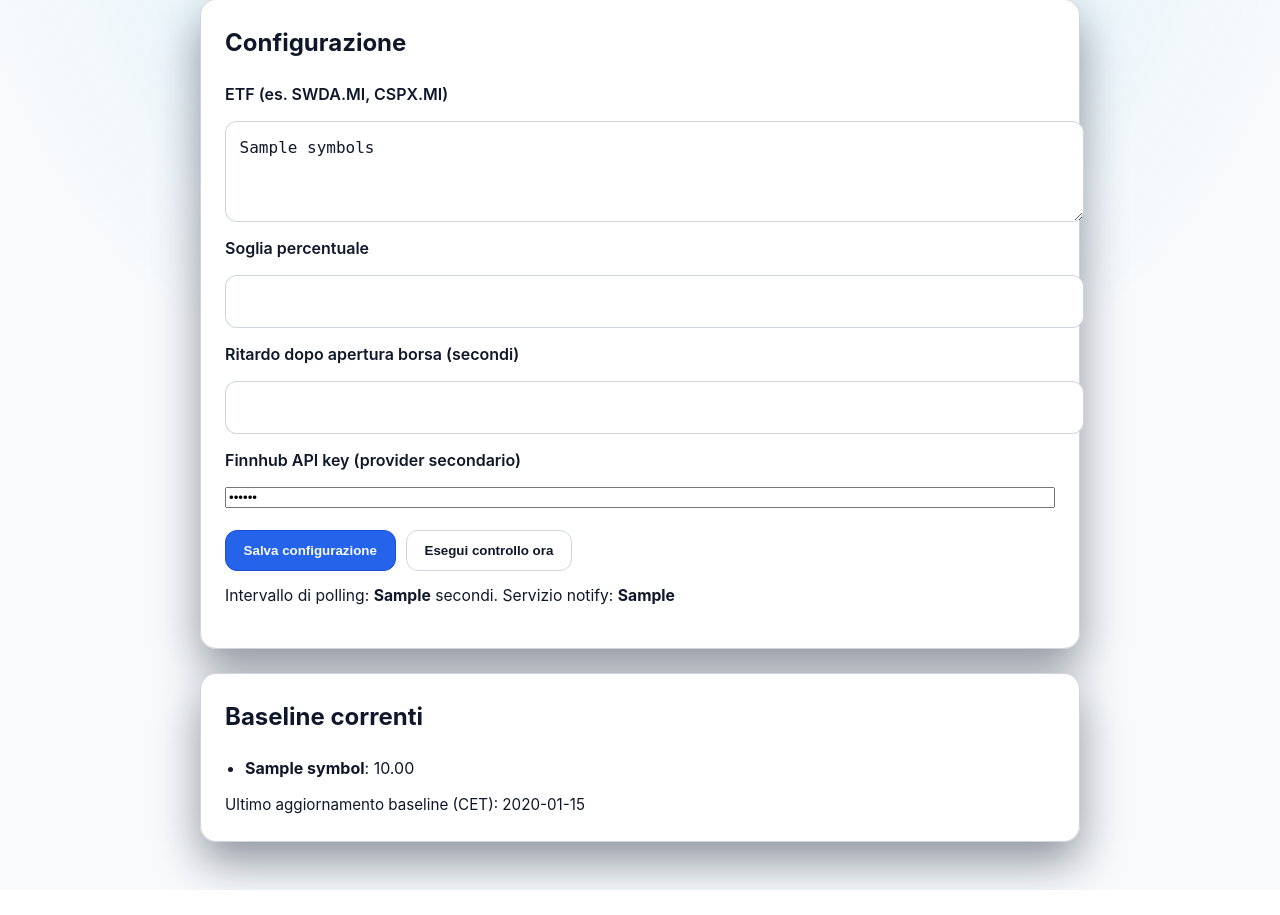
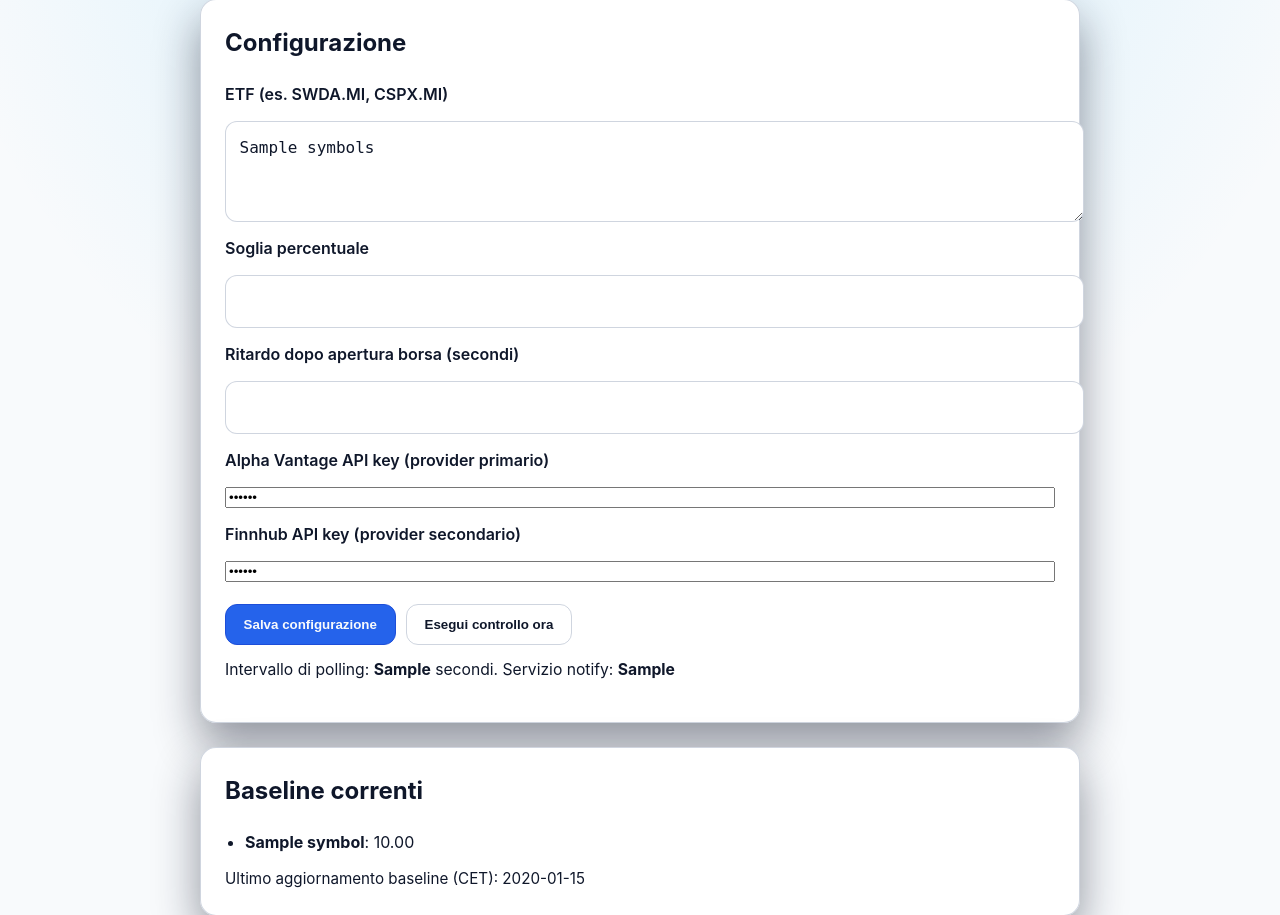
Before and after one commit to Alessandro1981/etf-checker, a Flask app: template etf_checker/app/templates/index.html in a window 1280 px wide. Shown: the part 191-1106 px from the top of the page. Before the commit the page ends 1081 px from the top, so only its background shows below. Run offline with Flask 3, Linux system fonts and the light colour scheme; the template is opened without the code that fills it: most values are stand-ins (such as "Sample title", 1, 10 or a date in 2020); parts of the project's set-up code (start-up, migrations or seed data) failed here and were passed over.

Commit message:
Add alpha key field to UI config

```diff
--- a/etf_checker/app/config.py
+++ b/etf_checker/app/config.py
@@ -31,6 +31,7 @@ class UiConfig:
     etf_symbols: list[str]
     threshold_percent: float
     market_open_retry_seconds: int
+    alpha_vantage_api_key: str = ""
     finnhub_api_key: str = ""
 
 
@@ -81,11 +82,13 @@ def load_ui_config(default_threshold: float) -> UiConfig:
     except (TypeError, ValueError):
         retry_value = 60
     retry_value = max(retry_value, 0)
+    alpha_vantage_api_key = str(raw.get("alpha_vantage_api_key", "")).strip()
     finnhub_api_key = str(raw.get("finnhub_api_key", "")).strip()
     return UiConfig(
         etf_symbols=cleaned_symbols,
         threshold_percent=max(threshold_value, 0.1),
         market_open_retry_seconds=retry_value,
+        alpha_vantage_api_key=alpha_vantage_api_key,
         finnhub_api_key=finnhub_api_key,
     )
 
@@ -96,6 +99,7 @@ def save_ui_config(config: UiConfig) -> None:
         "etf_symbols": config.etf_symbols,
         "threshold_percent": config.threshold_percent,
         "market_open_retry_seconds": config.market_open_retry_seconds,
+        "alpha_vantage_api_key": config.alpha_vantage_api_key,
         "finnhub_api_key": config.finnhub_api_key,
     }
     with UI_CONFIG_PATH.open("w", encoding="utf-8") as handle:
--- a/etf_checker/app/etf_monitor.py
+++ b/etf_checker/app/etf_monitor.py
@@ -579,7 +579,7 @@ class EtfMonitor:
         self._lock = threading.Lock()
         self._stop_event = threading.Event()
         self._thread: threading.Thread | None = None
-        set_alpha_vantage_api_key(config.options.alpha_vantage_api_key)
+        set_alpha_vantage_api_key(config.ui.alpha_vantage_api_key or config.options.alpha_vantage_api_key)
         set_finnhub_api_key(config.ui.finnhub_api_key)
         self._ha_client = HomeAssistantClient(
             base_url=config.options.homeassistant_url.rstrip("/"),
@@ -598,7 +598,7 @@ class EtfMonitor:
     def update_config(self, config: EffectiveConfig) -> None:
         with self._lock:
             self._config = config
-            set_alpha_vantage_api_key(config.options.alpha_vantage_api_key)
+            set_alpha_vantage_api_key(config.ui.alpha_vantage_api_key or config.options.alpha_vantage_api_key)
             set_finnhub_api_key(config.ui.finnhub_api_key)
             self._ha_client = HomeAssistantClient(
                 base_url=config.options.homeassistant_url.rstrip("/"),
--- a/etf_checker/app/main.py
+++ b/etf_checker/app/main.py
@@ -56,6 +56,7 @@ def _log_startup_diagnostics() -> None:
     LOGGER.debug("UI config: symbols=%s", ", ".join(ui.etf_symbols) if ui.etf_symbols else "<none>")
     LOGGER.debug("UI config: threshold_percent=%s", ui.threshold_percent)
     LOGGER.debug("UI config: market_open_retry_seconds=%s", ui.market_open_retry_seconds)
+    LOGGER.debug("UI config: alpha_vantage_api_key=%s", _redact_token(ui.alpha_vantage_api_key))
     LOGGER.debug("UI config: finnhub_api_key=%s", _redact_token(ui.finnhub_api_key))
     data_path = Path("/data")
     LOGGER.debug("Data path exists: %s", data_path.exists())
@@ -110,6 +111,7 @@ def index() -> str:
         symbols=", ".join(config.ui.etf_symbols),
         threshold=config.ui.threshold_percent,
         market_open_retry_seconds=config.ui.market_open_retry_seconds,
+        alpha_vantage_api_key=config.ui.alpha_vantage_api_key,
         finnhub_api_key=config.ui.finnhub_api_key,
         poll_interval=config.options.poll_interval_seconds,
         notify_service=config.options.notify_service,
@@ -151,12 +153,15 @@ def update_config() -> Any:
     except (TypeError, ValueError):
         retry_after_open = load_effective_config().ui.market_open_retry_seconds
     retry_after_open = max(retry_after_open, 0)
+    alpha_raw = data.get("alpha_vantage_api_key", load_effective_config().ui.alpha_vantage_api_key)
+    alpha_vantage_api_key = str(alpha_raw or "").strip()
     finnhub_raw = data.get("finnhub_api_key", load_effective_config().ui.finnhub_api_key)
     finnhub_api_key = str(finnhub_raw or "").strip()
     ui_config = UiConfig(
         etf_symbols=symbols,
         threshold_percent=threshold,
         market_open_retry_seconds=retry_after_open,
+        alpha_vantage_api_key=alpha_vantage_api_key,
         finnhub_api_key=finnhub_api_key,
     )
     save_ui_config(ui_config)
--- a/etf_checker/app/templates/index.html
+++ b/etf_checker/app/templates/index.html
@@ -42,6 +42,16 @@
             step="10"
             value="{{ market_open_retry_seconds }}"
             required
+          />
+
+          <label for="alpha-vantage-api-key">Alpha Vantage API key (provider primario)</label>
+          <input
+            id="alpha-vantage-api-key"
+            name="alpha-vantage-api-key"
+            type="password"
+            autocomplete="off"
+            placeholder="Inserisci la chiave Alpha Vantage"
+            value="{{ alpha_vantage_api_key }}"
           />
 
           <label for="finnhub-api-key">Finnhub API key (provider secondario)</label>
@@ -120,6 +130,7 @@
         const symbols = document.getElementById("symbols").value;
         const threshold = document.getElementById("threshold").value;
         const marketOpenRetry = document.getElementById("market-open-retry").value;
+        const alphaVantageApiKey = document.getElementById("alpha-vantage-api-key").value;
         const finnhubApiKey = document.getElementById("finnhub-api-key").value;
         setStatus("Salvataggio in corso...");
         try {
@@ -127,6 +138,7 @@
             etf_symbols: symbols,
             threshold_percent: threshold,
             market_open_retry_seconds: marketOpenRetry,
+            alpha_vantage_api_key: alphaVantageApiKey,
             finnhub_api_key: finnhubApiKey,
           });
           setStatus(
--- a/etf_checker/config.json
+++ b/etf_checker/config.json
@@ -1,6 +1,6 @@
 {
   "name": "ETF Checker",
-  "version": "0.4.2",
+  "version": "0.4.3",
   "slug": "etf_checker",
   "description": "Monitora una lista di ETF e invia notifiche Companion quando viene superata una soglia percentuale.",
   "url": "https://github.com/Alessandro1981/etf-checker",
```
